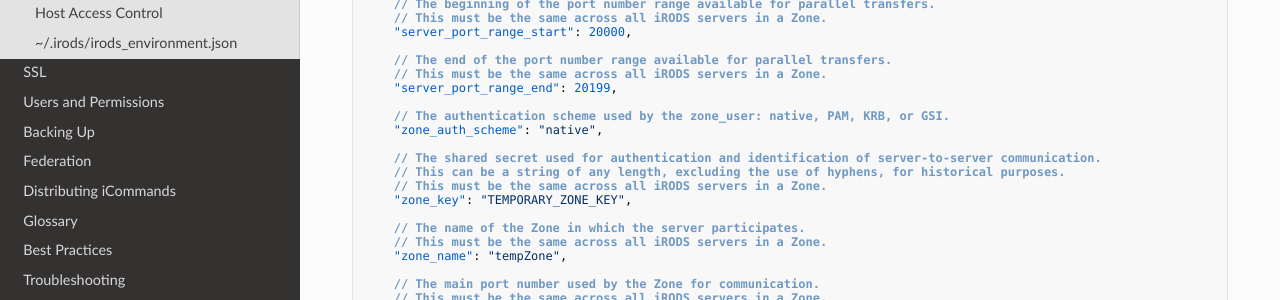
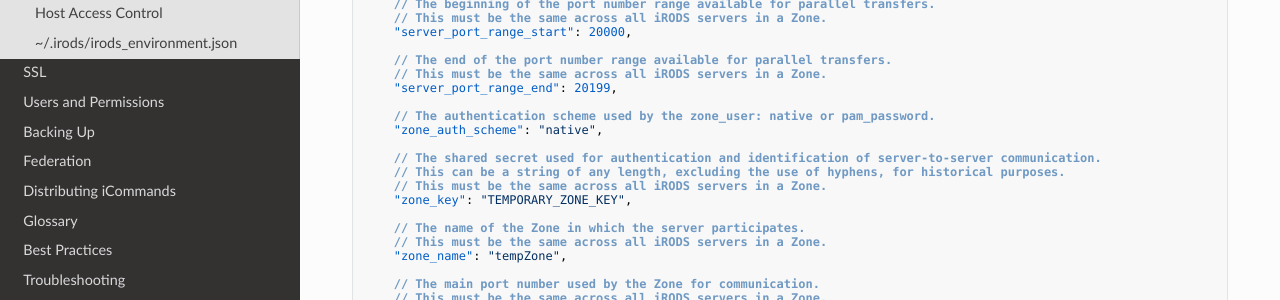
Before and after one commit to irods/irods_docs, an MkDocs documentation site: the page built from docs/system_overview/configuration.md, in a window 1280 px wide and 900 px high, scrolled down 5402 px. Shown: the part 151-451 px from the top of the window. Built offline with MkDocs 1.6.1, drawn with Linux system fonts in a browser that asks for light colours; nearby versions of some CDN libraries.

```diff
--- a/docs/system_overview/configuration.md
+++ b/docs/system_overview/configuration.md
@@ -367,7 +367,7 @@ This file defines the behavior of the server Agent that answers individual reque
     // This must be the same across all iRODS servers in a Zone.
     "server_port_range_end": 20199,
 
-    // The authentication scheme used by the zone_user: native, PAM, KRB, or GSI.
+    // The authentication scheme used by the zone_user: native or pam_password.
     "zone_auth_scheme": "native",
 
     // The shared secret used for authentication and identification of server-to-server communication.
```
Also changed, not shown: docs/plugins/pluggable_authentication.md (+1 -1 lines).
